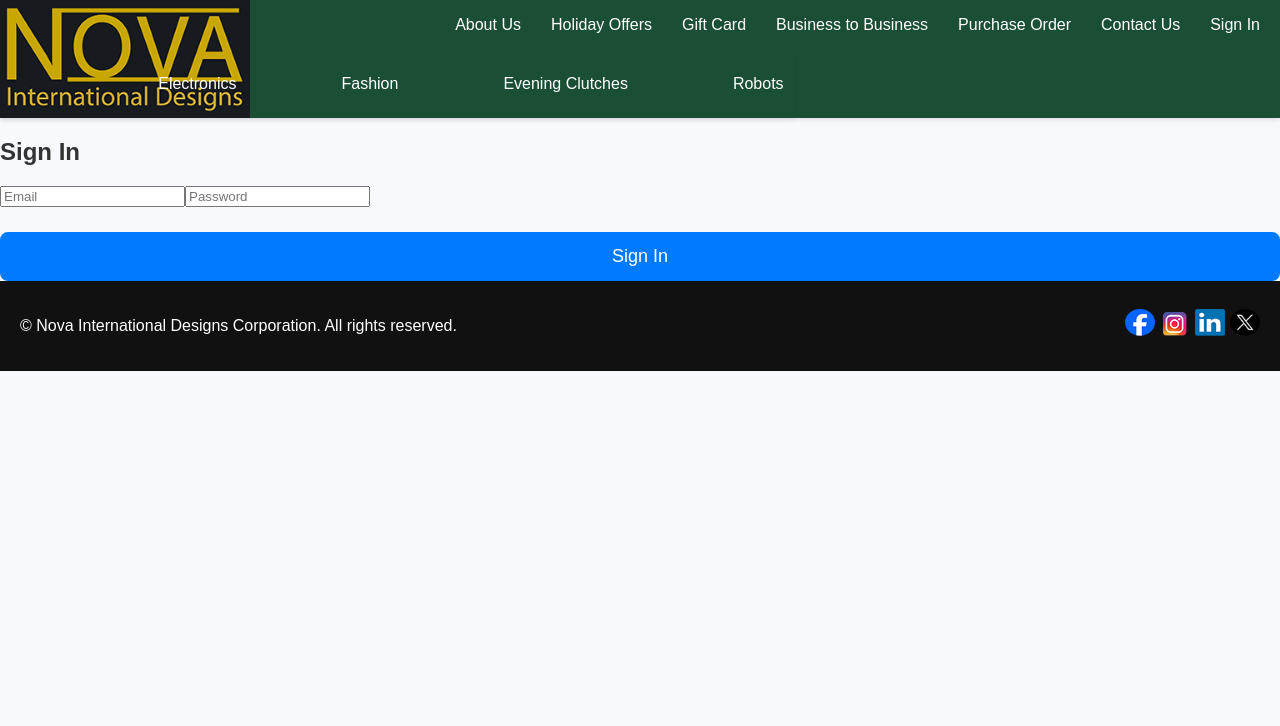
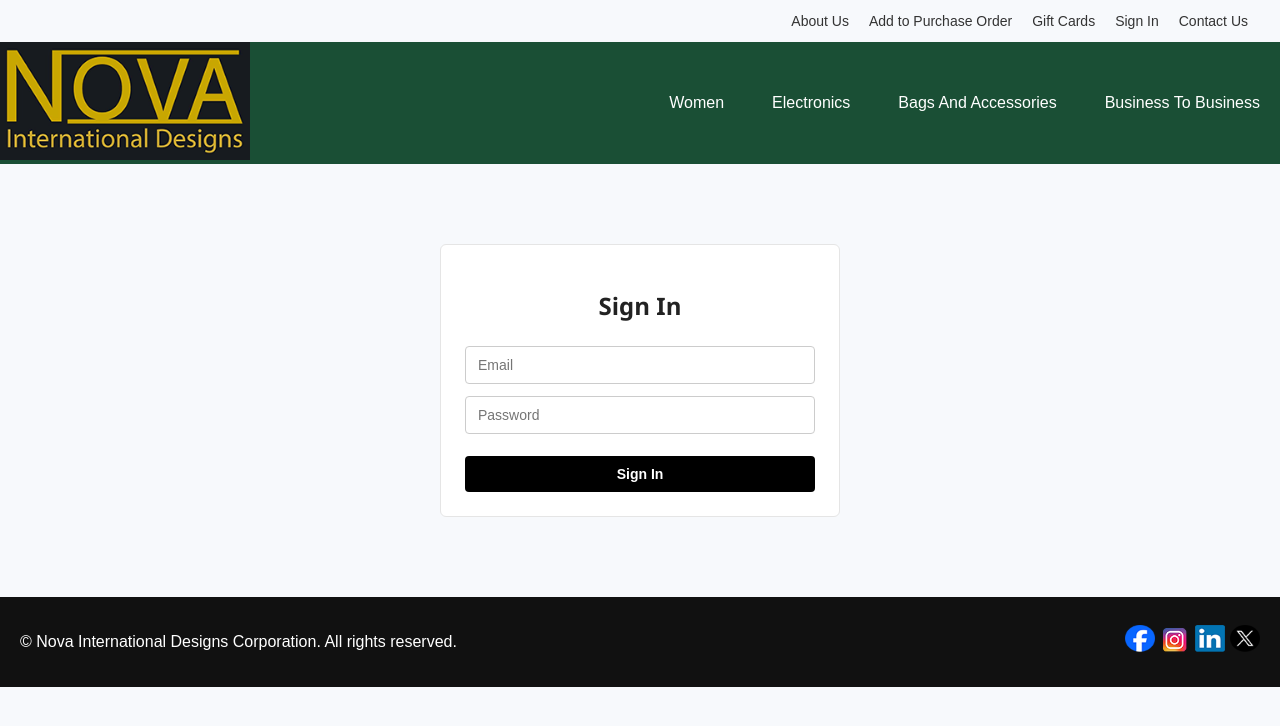
Before and after one commit to NovaInternationalDesigns/novainternational, a React (Vite) app: page /signin in a window 1280 px wide. Shown: the top 726 px of the page. Built offline with nearby package versions, Linux system fonts and the light colour scheme.

Commit message:
chagned navigation and links also connected to purchase order page

```diff
--- a/src/components/navbar/Navbar.jsx
+++ b/src/components/navbar/Navbar.jsx
@@ -6,80 +6,191 @@ import "./navbar.css";
 const Navbar = () => {
   const { user, logout, isAuthenticated } = useAuth();
 
+
+  const menuData = [
+  {
+    title: "Women",
+    path: "/category/fashion/women",
+    megaMenu: [
+      {
+        heading: "Womens >",
+        links: [
+          { title: "Womens Wear", path: "/category/fashion/women" },
+          { title: "Coats and Jackets", path: "#" },
+          { title: "Jackets", path: "#" },
+          { title: "Sweaters", path: "#" },
+          { title: "Tops", path: "#" },
+          { title: "Dresses", path: "/category/fashion/women" },
+        ],
+      },
+      {
+        heading: "More Sizes >",
+        links: [
+          { title: "Plus Sizes", path: "#" },
+          { title: "Petites", path: "#" },
+          { title: "Sneakers", path: "#" },
+        ],
+      },
+      {
+        heading: "New & Trending >",
+        links: [
+          { title: "New Arrivals In Women", path: "#" },
+          { title: "Contemporary Trending", path: "#" },
+          { title: "New Fashion Desings", path: "#" },
+          { title: "Trending Colors Desings", path: "#" },
+        ],
+      },
+    ],
+  },
+  {
+    title: "Electronics",
+    path: "/category/electronics",
+    megaMenu: [
+      {
+        heading: "Vacuum Sealers >",
+        links: [
+          { title: "Zip Lock Vacuum Sealers", path: "product/69667a55081e46fbb391cefe" },
+          { title: "Kitchenware Vacuum Sealers", path: "product/69667a55081e46fbb391cefe" },
+          { title: "Technologically Advance Vacuum Sealers", path: "product/69667a55081e46fbb391cefe" },
+        ],
+      },
+      {
+        heading: "Speakers & Audio >",
+        links: [
+          { title: "Bluetooth & Wireless Speakers", path: "/product/69667a55081e46fbb391cf01" },
+          { title: "Campfire Bluetooth Speakers", path: "/product/69667a55081e46fbb391cf01" },
+          { title: "Technologycally Advanced Bluetooth Speakers", path: "/product/69667a55081e46fbb391cf01" },
+        ],
+      },
+      {
+        heading: "Fans >",
+        links: [
+          { title: "Technologically Advanced Fans", path: "/product/69667e5c081e46fbb391cf42" },
+          { title: "Bladeless Fans", path: "/product/69667e5c081e46fbb391cf42" },
+          { title: "Musical Fans", path: "/product/69667e5c081e46fbb391cf42" },
+        ],
+      },
+      {
+        heading: "Digital Photo Frames >",
+        links: [
+          { title: "Digital Photo Frames", path: "/product/69667a55081e46fbb391cf00" },
+        ],
+      },
+      {
+        heading: "Kids Tech and Electronics >",
+        links: [
+          { title: "Kids Robot", path: "/product/69667a55081e46fbb391cefc" },
+          { title: "Technologically Advanced Robots", path: "/product/69667a55081e46fbb391cefc" },
+        ],
+      },
+      {
+        heading: "New & Trending >",
+        links: [
+          { title: "New Arrivals In Electronics", path: "#" },
+          { title: "Contemporary Trending", path: "#" },
+          { title: "New Electronics Designs", path: "#" },
+          { title: "Trending Colors Designs", path: "#" },
+        ],
+      },
+    ],
+  },
+   {
+    title: "Bags And Accessories",
+    path: "/category/accessories",
+    megaMenu: [
+      {
+        heading: "Bags And Accessories >",
+        links: [
+          { title: "Jute Bags", path: "/product/69667a55081e46fbb391cf08" },
+          { title: "Evening Clutches", path: "/category/accessories/clutch" },
+          { title: "Designer Bags", path: "/category/accessories" },
+        ],
+      },
+      {
+        heading: "New & Trending >",
+        links: [
+          { title: "New Arrivals In Clutches", path: "#" },
+          { title: "Contemporary Trending", path: "#" },
+          { title: "New Fashion Desings", path: "#" },
+          { title: "Trending Colors Desings", path: "#" },
+        ],
+      },
+    ],
+  },
+  {
+    title: "Business To Business",
+    path: "/business-to-business",
+    megaMenu: [
+      {
+        heading: "Business To Business >",
+        links: [
+          { title: "Invester Relations", path: "/women/clothing/womens-wear" },
+          { title: "Inventry Details", path: "#" },
+          { title: "Digital Purchase Order", path: "#" },
+          { title: "Latest Updates", path: "#" },
+        ],
+      },
+    ],
+  },
+];
+
+// Top utility links
+const topLinks = [
+  { title: "About Us", path: "/about" },
+  { title: "Add to Purchase Order", path: "/purchase-order-summary" },
+  { title: "Gift Cards", path: "#" },
+  { title: "Sign In", path: "/signin" },
+  { title: "Contact Us", path: "/contact" },
+];
+
    return (
-    <nav className="navbar">
-      <div className="navbar-container">
-        <div className="logo-container">
-          <Link to="/">
-            <img src="/images/logo.png" alt="logo" className="logo" />
-          </Link>
+    <header>
+      {/* Top Utility Navigation */}
+      <div className="top-nav">
+        <div className="container">
+          <ul>
+            {topLinks.map((link, i) => (
+              <li key={i}>
+                <Link to={link.path}>{link.title}</Link>
+              </li>
+            ))}
+          </ul>
+        </div>
       </div>
 
-        {/* Top-level menu */}
-        <ul className="top-menu right-align">
-          <li><Link to="/about">About Us</Link></li>
-          <li><Link to="#">Holiday Offers</Link></li>
-          <li><Link to="#">Gift Card</Link></li>
-          <li><Link to="#">Business to Business</Link></li>
-          <li><Link to="/purchase-order">Purchase Order</Link></li>
-          <li><Link to="/contact">Contact Us</Link></li>
-          {isAuthenticated ? (
-            <li><button onClick={logout}>Logout</button></li>
-          ) : (
-            <li><Link to="/signin">Sign In</Link></li>
-          )}
+      {/* Main Navigation */}
+      <nav className="navbar">
+        <div className="logo">
+          <Link to="/"><img src="/images/logo.png" alt="logo" className="logo" /></Link>
+        </div>
+
+        <ul className="menu">
+          {menuData.map((menu, i) => (
+            <li key={i} className="menu-item">
+              <Link to={menu.path} className="menu-title">
+                {menu.title}
+              </Link>
+
+              {/* Mega Menu */}
+              <div className="mega-menu">
+                {menu.megaMenu.map((section, idx) => (
+                  <div key={idx} className="mega-section">
+                    <h4>{section.heading}</h4>
+                    <ul>
+                      {section.links.map((link, k) => (
+                        <li key={k}>
+                          <Link to={link.path}>{link.title}</Link>
+                        </li>
+                      ))}
                     </ul>
                   </div>
-
-      {/* Second-level mega menu */}
-      <ul className="second-level-row right-align">
-        {/* Electronics */}
-        <li className="has-dropdown">
-          <Link to="/category/electronics">Electronics</Link>
-          <div className="mega-menu">
-            <div className="mega-column">
-              <Link to="/category/electronics/vacuum-sealing-machine">Vacuum Sealing Machines</Link>
-              <Link to="/category/electronics/campfire-light">Campfire Light</Link>
-              <Link to="/category/electronics/bladeless-fan">Bladeless Fans</Link>
-              <Link to="/category/electronics/digital-photo-frame">Digital Photoframe</Link>
-            </div>
+                ))}
               </div>
             </li>
-
-        {/* Fashion */}
-        <li className="has-dropdown">
-          <Link to="/category/fashion">Fashion</Link>
-          <div className="mega-menu">
-            <div className="mega-column">
-              <Link to="/category/fashion/men">Men</Link>
-              <Link to="/category/fashion/women">Women</Link>
-              <Link to="/category/fashion/kids">Kids</Link>
-            </div>
-          </div>
-        </li>
-
-        {/* Accessories */}
-        <li className="has-dropdown">
-          <Link to="/category/accessories">Evening Clutches</Link>
-          <div className="mega-menu">
-            <div className="mega-column">
-              <Link to="/category/accessories">All Clutches</Link>
-              <Link to="/category/jute-bag">Jute Bags</Link>
-            </div>
-          </div>
-        </li>
-
-        {/* Robots */}
-        <li className="has-dropdown">
-          <Link to="/category/robots">Robots</Link>
-          <div className="mega-menu">
-            <div className="mega-column">
-              <Link to="/category/robots">Educational Robots</Link>
-            </div>
-          </div>
-        </li>
+          ))}
         </ul>
       </nav>
+    </header>
   );
 };
 
--- a/src/components/navbar/navbar.css
+++ b/src/components/navbar/navbar.css
@@ -1,207 +1,130 @@
-/* Navbar base */
-.navbar {
+/* ---------------- Top Navigation ---------------- */
+.top-nav {
+  font-size: 16px;
+  padding: 12px 0;
   width: 100%;
-  background: #1a4f35;
-  box-shadow: 0 2px 5px rgba(0,0,0,0.1);
-  position: relative;
-  z-index: 1000;
-  color: white;
 }
 
-.navbar-container {
+.top-nav .container {
+  /* max-width: 1200px; */
+  margin: 0 auto;
+  padding: 0 32px;
   display: flex;
-  justify-content: space-between; /* logo left, menu right */
-  align-items: center;
-  padding: 0px 20px 0 0;
 }
 
-/* Logo */
-.logo-container {
-  height: 50px;
+.top-nav ul {
+  list-style: none;
+  display: flex;
+  gap: 20px;
+  margin: 0;
+  padding: 0;
+  margin-left: auto; /* pushes links to the right */
 }
 
-/* Top-level menu */
-.top-menu {
+.top-nav li a {
+  text-decoration: none;
+  color: #333;
+  font-size: 14px;
+}
+
+.top-nav li a:hover {
+  color: #000;
+  text-decoration: underline;
+}
+
+/* ---------------- Main Navigation ---------------- */
+.navbar {
+  display: flex;
+  align-items: center;
+  justify-content: space-between;
+  background: #1a4f35;
+  font-family: Arial, sans-serif;
+  position: relative;
+  z-index: 100;
+}
+
+/* Main menu */
+.menu {
+  display: flex;
   list-style: none;
-  display: flex;
-  gap: 30px;
   margin: 0;
   padding: 0;
+  gap: 28px;
 }
 
-.top-menu.right-align {
-  justify-content: flex-end;
-}
-
-.top-menu li {
+.menu-item {
   position: relative;
 }
 
-.top-menu a {
+.menu-title {
   text-decoration: none;
   color: #ffffff;
-  font-weight: 500;
-  padding: 15px 0;
-  display: block;
+  font-size: 16px;
+  margin-right: 20px;
 }
 
-.top-menu a:hover {
-  text-decoration: underline;
+.menu-title:hover {
+  text-decoration: none;
 }
 
-/* Second-level menu row */
-.second-level-row {
-  display: flex;
-  gap: 85px;
-  list-style: none;
-  padding: 17px 0px;
-  margin: 0;
-  box-shadow: 0 2px 5px rgba(0,0,0,0.05);
+.menu-title:hover {
+  border-bottom: 2px solid #ffffff;
 }
 
-.second-level-row.right-align {
-  justify-content: flex-end;
-  width: 62%;
+/* ---------------- Mega Menu ---------------- */
+.mega-menu {
+  position: fixed;
+  top: 160px; /* Adjusted for top nav + main nav */
+  left: 0;
+  width: 100vw;
+  background: #f8f8f8;
+  padding: 20px 0px 150px 300px;
+  display: flex;
+  gap: 32px;
+  border-top: 1px solid #ddd;
+  box-shadow: 0 6px 16px rgba(0, 0, 0, 0.1);
+  z-index: 50;
+  opacity: 0;
+  visibility: hidden;
+  transform: translateY(10px);
+  transition: all 0.3s ease;
 }
 
-.second-level-row li {
-  position: relative;
+.menu-item:hover .mega-menu {
+  opacity: 1;
+  visibility: visible;
+  transform: translateY(0);
 }
 
-.second-level-row a {
-  text-decoration: none;
-  color: #ffffff;
-  padding: 8px 10px;
-  display: block;
-  font-weight: 500;
+.mega-section {
+  min-width: 180px;
 }
 
-.second-level-row a:hover {
-  text-decoration: underline;
+.mega-section h4 {
+  font-size: 14px;
+  font-weight: 600;
+  margin-bottom: 10px;
+  color: #333;
 }
 
-/* Mega menu dropdown */
-.mega-menu {
-  position: absolute;
-  top: 100%;
-  background: #fff;
-  padding: 20px 30px;
-  display: none;
-  flex-wrap: nowrap;
-  box-shadow: 0 5px 20px rgba(0,0,0,0.1);
-  min-width: 250px;
-  z-index: 1000;
+.mega-section ul {
+  list-style: none;
+  padding: 0;
+  margin: 0;
 }
 
-/* Show mega menu on hover */
-.second-level-row li.has-dropdown:hover .mega-menu {
-  display: flex;
-}
-
-/* Columns inside mega menu */
-.mega-column {
-  display: flex;
-  flex-direction: column;
-  gap: 8px;
-  min-width: 150px;
-
-}
-
-.mega-column a {
-  color: #333;
-  padding: 5px 0;
-}
-
-.mega-column a:hover {
-  color: #0073e6;
-}
-
-@media (max-width: 768px) {
-
-  /* Navbar container */
-  .navbar-container {
-    flex-direction: column;
-    align-items: flex-start;
-    padding: 10px;
-  }
-
-  /* Logo container */
-  .logo-container {
-    height: auto;
+.mega-section li {
   margin-bottom: 8px;
 }
 
-  /* Logo image */
-  .logo {
-    height: 36px;        /* smaller logo */
-    width: auto;         /* keep aspect ratio */
-    max-width: 160px;    /* prevent overflow */
+.mega-section li a {
+  text-decoration: none;
+  color: #555;
+  font-size: 14px;
+  transition: color 0.2s;
 }
 
-  /* Top-level menu */
-  .top-menu {
-    flex-direction: column;
-    gap: 0;
-    width: 100%;
+.mega-section li a:hover {
+  color: #000;
+  text-decoration: underline;
 }
-
-  .top-menu li {
-    width: 100%;
-  }
-
-  .top-menu a {
-    padding: 12px 15px;
-    border-top: 1px solid rgba(255,255,255,0.2);
-  }
-
-  /* Second-level row */
-  .second-level-row {
-    flex-direction: column;
-    gap: 0;
-    width: 100%;
-    padding: 0;
-  }
-
-  .second-level-row.right-align {
-    justify-content: flex-start;
-    width: 100%;
-  }
-
-  .second-level-row li {
-    width: 100%;
-  }
-
-  .second-level-row a {
-    padding: 12px 15px;
-    border-top: 1px solid rgba(255,255,255,0.15);
-  }
-
-  /* Disable hover dropdowns on mobile */
-  .second-level-row li.has-dropdown:hover .mega-menu {
-    display: none;
-  }
-
-  /* Mega menu mobile layout */
-  .mega-menu {
-    position: static;
-    display: none;
-    width: 100%;
-    padding: 10px 15px;
-    box-shadow: none;
-    background: #f9f9f9;
-  }
-
-  /* Optional: show mega menu when parent has .open class */
-  .second-level-row li.has-dropdown.open .mega-menu {
-    display: block;
-  }
-
-  .mega-column {
-    min-width: 100%;
-  }
-
-  .mega-column a {
-    padding: 8px 0;
-    color: #333;
-  }
-}
--- a/src/pages/Category.jsx
+++ b/src/pages/Category.jsx
@@ -1,7 +1,7 @@
 import { useParams } from "react-router-dom";
 import { useEffect, useState } from "react";
 import ProductCard from "../features/products/ProductCard";
-import "./category.css"; // We'll create this CSS file
+import "./category.css";
 
 function Category() {
   const { category, subcategory } = useParams();
--- a/src/pages/DigitalLetterhead.jsx
+++ b/src/pages/DigitalLetterhead.jsx
@@ -86,7 +86,7 @@ function DigitalLetterHead() {
   <button onClick={() => window.print()}>Print / Save PDF</button>
 
   <div className="letterhead-footer">
-    <p>Phone: +1 234 567 890 | Email: info@company.com | Address: 123 Main Street, City, Country</p>
+    <p>Phone: +1 708 334 8942 | Email: ritika@novainternationaldesigns.com | Address: 1755 Park Street, Naperville, IL </p>
   </div>
 </div>
 
--- a/src/pages/PurchaseOrderForm.css
+++ b/src/pages/PurchaseOrderForm.css
@@ -43,7 +43,7 @@
 
 .purchase-order-form input:focus,
 .purchase-order-form textarea:focus {
-  border-color: #007bff;
+  border-color: #000000;
   outline: none;
 }
 
@@ -57,7 +57,7 @@
 }
 
 .po-table th {
-  background: #007bff;
+  background: #000000;
   color: #fff;
   padding: 12px;
   text-align: center;
@@ -140,7 +140,7 @@ button[type="submit"] {
   width: 100%;
   padding: 14px;
   margin-top: 25px;
-  background: #007bff;
+  background: #000000;
   color: white;
   border: none;
   font-size: 18px;
@@ -149,7 +149,7 @@ button[type="submit"] {
 }
 
 button[type="submit"]:hover {
-  background: #0056b3;
+  background: #000000;
 }
 
 /* ---------- Notes Section ---------- */
--- a/src/pages/PurchaseOrderSummary.jsx
+++ b/src/pages/PurchaseOrderSummary.jsx
@@ -15,7 +15,7 @@ export default function PurchaseOrderSummary() {
         <h2>No items found in Purchase Order</h2>
         <p>Please add products before submitting a PO.</p>
 
-        <button onClick={() => navigate("/")}>
+        <button className="add-po-btn" onClick={() => navigate("/")}>
           Go Back to Products
         </button>
       </div>
--- a/src/pages/category.css
+++ b/src/pages/category.css
@@ -1,14 +1,16 @@
 .category-title {
-  font-size: 1rem;
+  font-size: 16px;
   margin-bottom: 1rem;
 }
 
 .category-title .main-category {
-  color: red; /* Main category color */
+  color: rgb(0, 0, 0); /* Main category color */
+  font-size: 16px;
 }
 
 .category-title .sub-category {
   color: green; /* Subcategory color */
+  font-size: 16px;
 }
 
 .category-title .separator {
--- a/src/pages/signin.css
+++ b/src/pages/signin.css
@@ -1,41 +1,97 @@
+/* ================= Sign In ================= */
+
 .signin-container {
   max-width: 400px;
-  margin: 60px auto;
-  font-family: 'Segoe UI', Arial, sans-serif;
+  margin: 80px auto;
+  padding: 24px;
+  font-family: "Segoe UI", Arial, sans-serif;
+  background: #fff;
+  border: 1px solid #e5e5e5;
+  border-radius: 6px;
 }
 
 .signin-container h2 {
   text-align: center;
-  margin-bottom: 20px;
+  margin-bottom: 24px;
   color: #222;
+  font-weight: 600;
 }
 
-.signin-form {
+/* Form */
+.signin-container form {
   display: flex;
   flex-direction: column;
-  gap: 10px;
+  gap: 12px;
 }
 
-.signin-form input {
+.signin-container input {
   width: 100%;
-  padding: 10px;
+  padding: 10px 12px;
   font-size: 14px;
   border: 1px solid #ccc;
-  border-radius: 5px;
+  border-radius: 4px;
 }
 
-.signin-form button {
-  width: 100%;
-  padding: 10px;
-  background-color: black;
-  color: white;
-  font-weight: bold;
-  border: none;
-  border-radius: 5px;
-  cursor: pointer;
-  transition: background-color 0.3s ease;
+.signin-container input:focus {
+  outline: none;
+  border-color: #000;
 }
 
-.signin-form button:hover {
-  background-color: #333;
+/* Primary Button */
+.signin-container button[type="submit"] {
+  margin-top: 10px;
+  padding: 10px;
+  background: #000;
+  color: #fff;
+  font-size: 14px;
+  font-weight: 600;
+  border: none;
+  border-radius: 4px;
+  cursor: pointer;
 }
+
+.signin-container button[type="submit"]:hover {
+  background: #333;
+}
+
+.signin-container button:disabled {
+  opacity: 0.6;
+  cursor: not-allowed;
+}
+
+/* Error Message */
+.signin-error {
+  color: #d32f2f;
+  font-size: 13px;
+  margin-top: 6px;
+  text-align: center;
+}
+
+/* Extra Options */
+.signin-options {
+  margin-top: 24px;
+  text-align: center;
+}
+
+.signin-options p {
+  font-size: 14px;
+  margin-bottom: 8px;
+}
+
+.signin-options button {
+  padding: 8px 14px;
+  background: #fff;
+  color: #000;
+  border: 1px solid #000;
+  border-radius: 4px;
+  font-size: 14px;
+  cursor: pointer;
+}
+
+.signin-options button:hover {
+  background: #f5f5f5;
+}
+
+.signin-options a {
+  text-decoration: none;
+}
```
Also changed, not shown: src/pages/SignIn.jsx (+4 -4 lines). Lines whose indentation alone changed are shown as unchanged.
